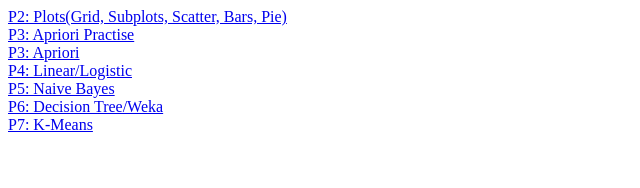
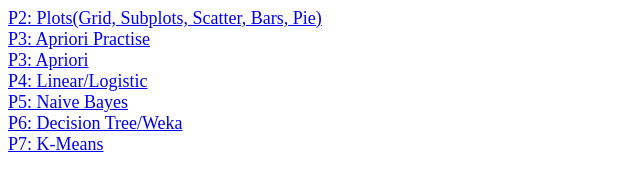
Before and after one commit to Pranav-Bobde/Pranav-Bobde.github.io, a plain HTML site: page index.html in a window 1280 px wide. Shown: the whole page, without its empty margins (0-640 px from the left). Drawn offline with Linux system fonts and the light colour scheme.

Commit message:
added fontsize

```diff
--- a/index.html
+++ b/index.html
@@ -1,3 +1,9 @@
+<style>
+    a {
+        font-size: large;
+    }
+</style>
+
 <a href="https://colab.research.google.com/drive/18jR-_vQijzNawhFLjcwbXv4ICxtBQ8BF?usp=sharing">P2: Plots(Grid, Subplots, Scatter, Bars, Pie)</a>
 <br>
 <a href="https://colab.research.google.com/drive/16qlMbgPCuy9QW_nW3zJXs95l0YapHIhc?usp=sharing">P3: Apriori Practise</a>
```
